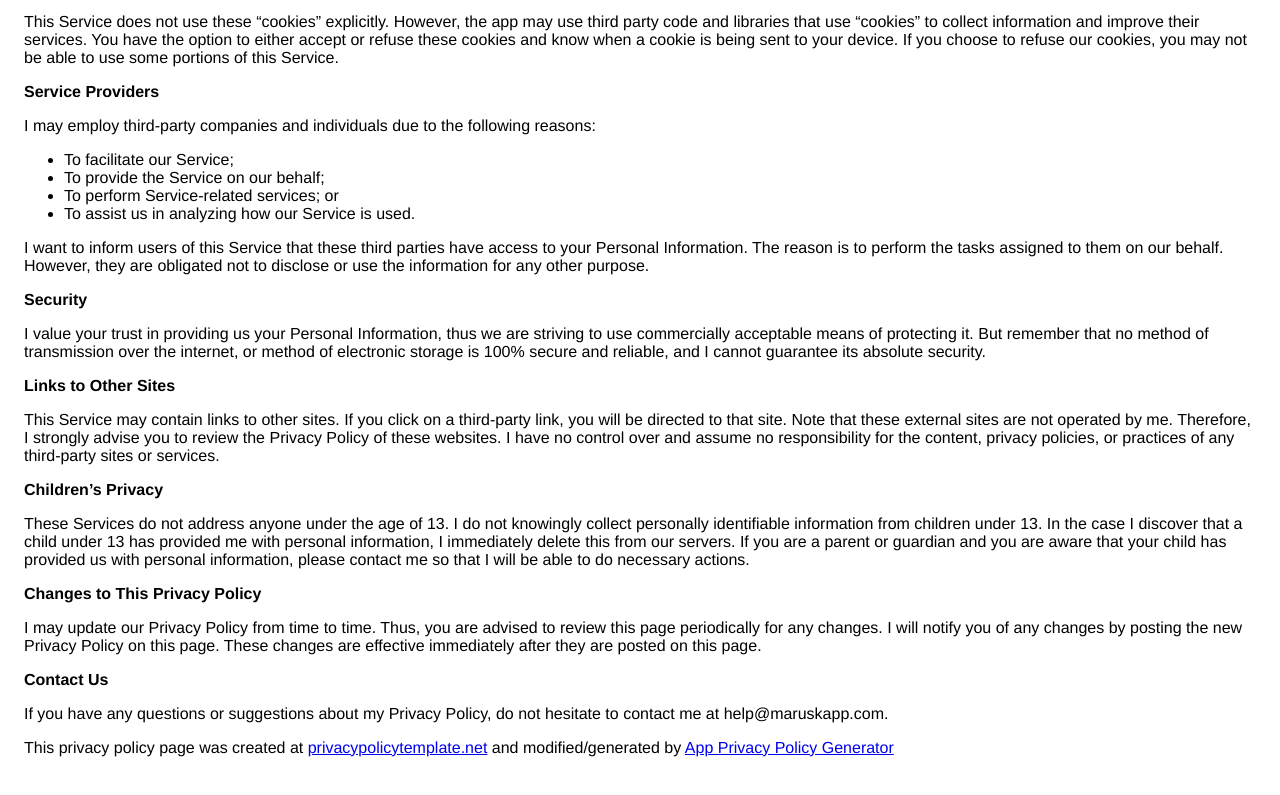
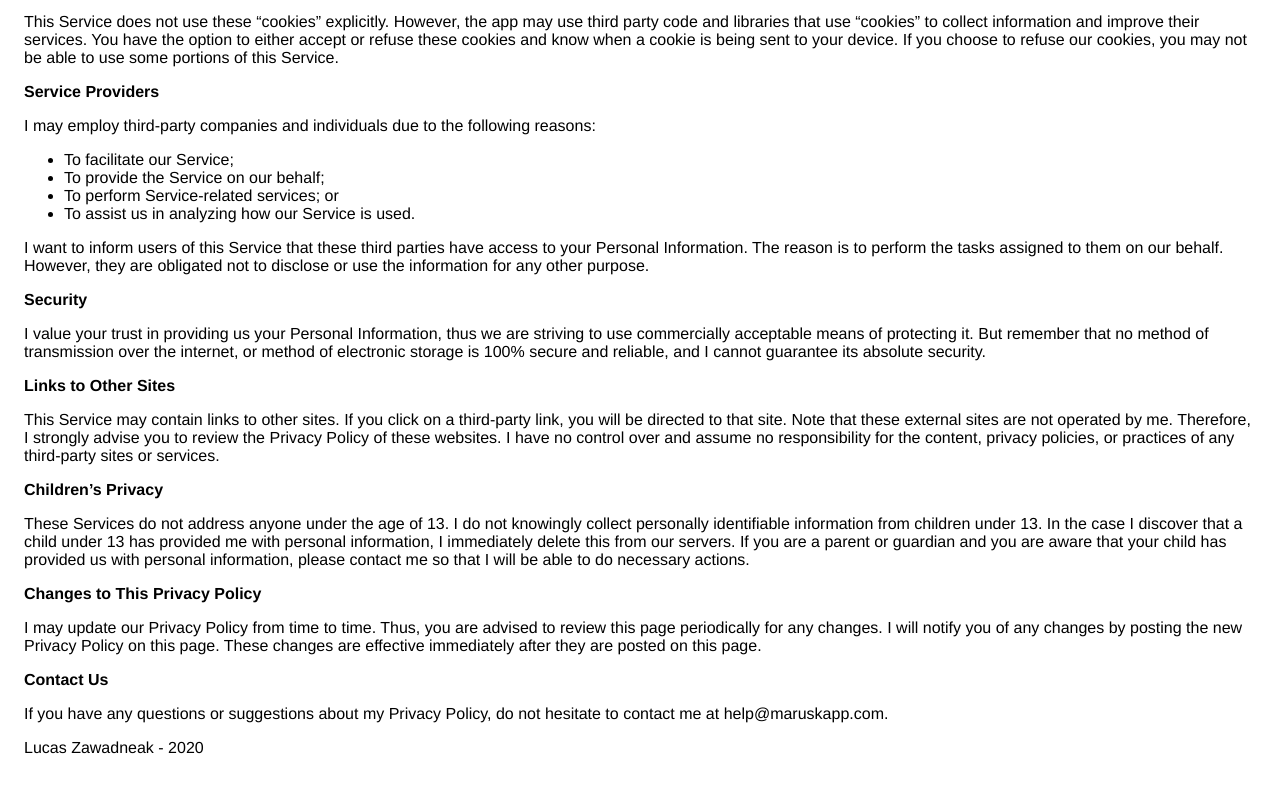
Before and after one commit to lucascassilha/Maruska-Privacy-Policy, a plain HTML site: page index.html in a window 1280 px wide. Shown: the part 629-1424 px from the top of the page. Drawn offline with Linux system fonts and the light colour scheme.

Commit message:
Update index.html

```diff
--- a/index.html
+++ b/index.html
@@ -113,10 +113,7 @@
                     If you have any questions or suggestions about
                     my Privacy Policy, do not hesitate to contact
                     me at help@maruskapp.com.
-                  </p> <p>
-                    This privacy policy page was created at
-                    <a href="https://privacypolicytemplate.net" target="_blank">privacypolicytemplate.net</a>
-                    and modified/generated by
-                    <a href="https://app-privacy-policy-generator.firebaseapp.com/" target="_blank">App Privacy Policy Generator</a></p>
+                  </p>
+        <p>Lucas Zawadneak - 2020 </p>
     </body>
     </html>
```
